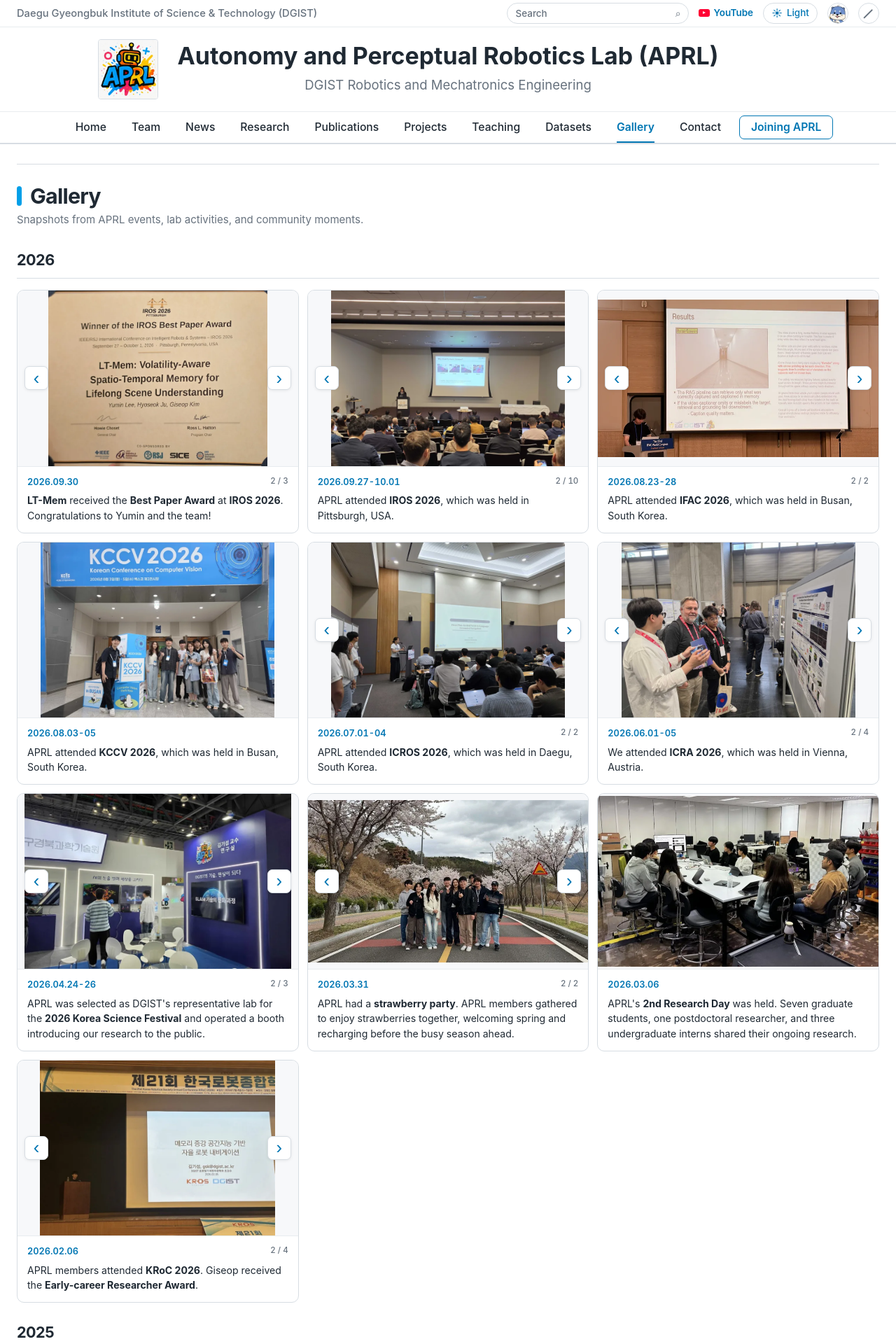
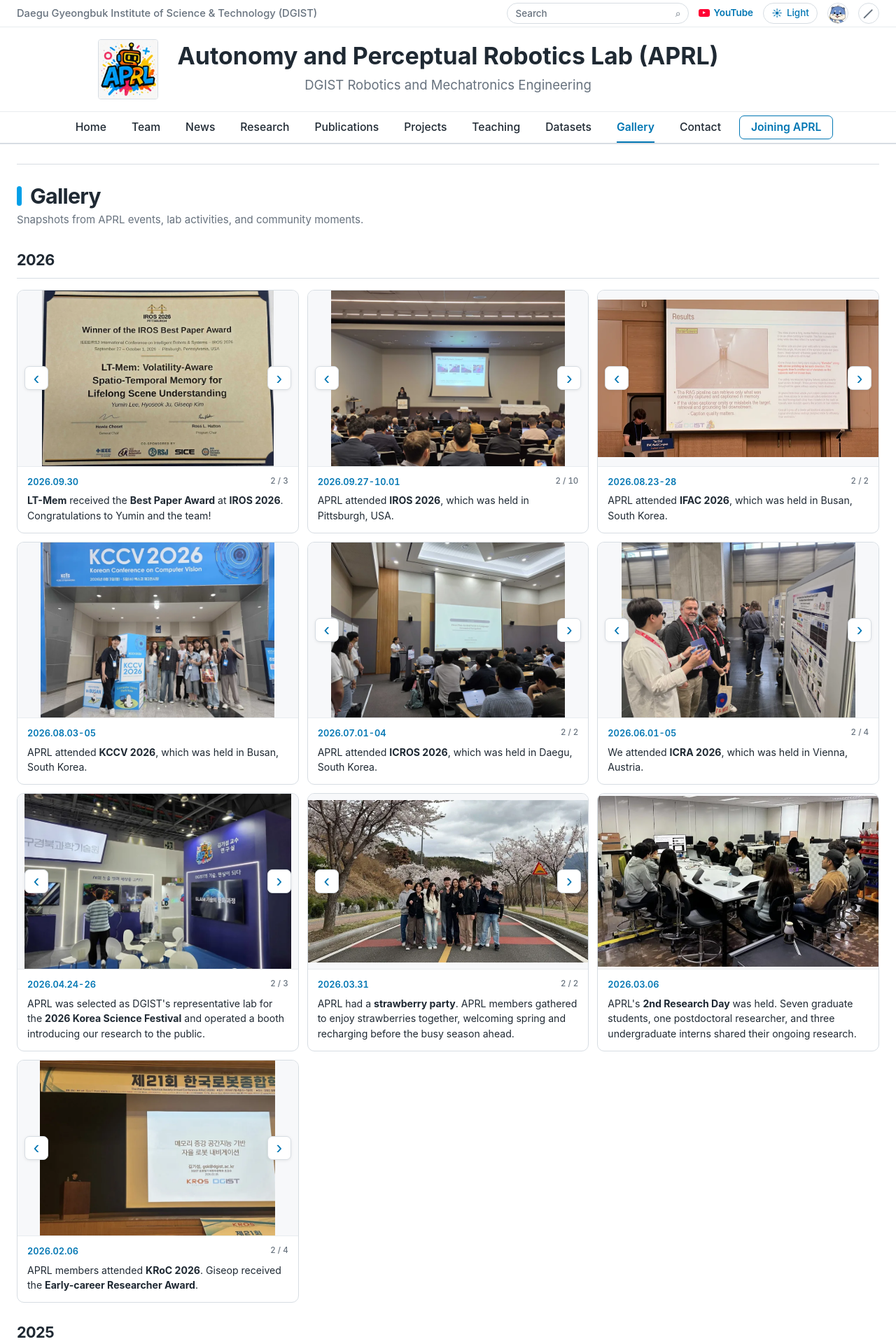
Before and after one commit to team-aprl/team-aprl.github.io, a Jekyll site: the page built from gallery.html, in a window 1280 px wide. Shown: the top 1920 px of the page at 70% size. Built offline with Jekyll 4.4.1, drawn with Linux system fonts in a browser that asks for light colours.

Commit message:
Sync gallery award certificate thumbnail with updated photo

```diff
--- a/gallery.html
+++ b/gallery.html
@@ -24,7 +24,7 @@
           <figure class="gallery-carousel" id="iros2026-best-paper-award">
             <div class="gallery-carousel-stage">
               <a class="gallery-carousel-slide is-active" href="assets/gallery/previews/gallery-2026-09-27-10-01-iros2026-best1.webp"><img src="assets/gallery/thumbs/gallery-2026-09-27-10-01-iros2026-best1.webp" alt="IROS 2026 Best Paper Award ceremony" width="800" height="450" loading="eager" fetchpriority="high" decoding="async" /></a>
-              <a class="gallery-carousel-slide" href="assets/news/lt-mem-iros2026-best-paper-certificate-preview.webp"><img src="assets/gallery/thumbs/lt-mem-iros2026-best-paper-certificate.webp" alt="LT-Mem IROS 2026 Best Paper Award certificate" width="800" height="640" loading="lazy" decoding="async" /></a>
+              <a class="gallery-carousel-slide" href="assets/news/lt-mem-iros2026-best-paper-certificate-preview.webp"><img src="assets/gallery/thumbs/lt-mem-iros2026-best-paper-certificate.webp" alt="LT-Mem IROS 2026 Best Paper Award certificate" width="800" height="605" loading="lazy" decoding="async" /></a>
               <a class="gallery-carousel-slide" href="assets/gallery/previews/gallery-2026-09-27-10-01-iros2026-best2.webp"><img src="assets/gallery/thumbs/gallery-2026-09-27-10-01-iros2026-best2.webp" alt="APRL members with the award certificate" width="800" height="1067" loading="lazy" decoding="async" /></a>
               <button class="gallery-carousel-button gallery-carousel-prev" type="button" aria-label="Previous photo">&lsaquo;</button>
               <button class="gallery-carousel-button gallery-carousel-next" type="button" aria-label="Next photo">&rsaquo;</button>
```
Also changed, not shown: assets/gallery/thumbs/lt-mem-iros2026-best-paper-certificate.webp.
